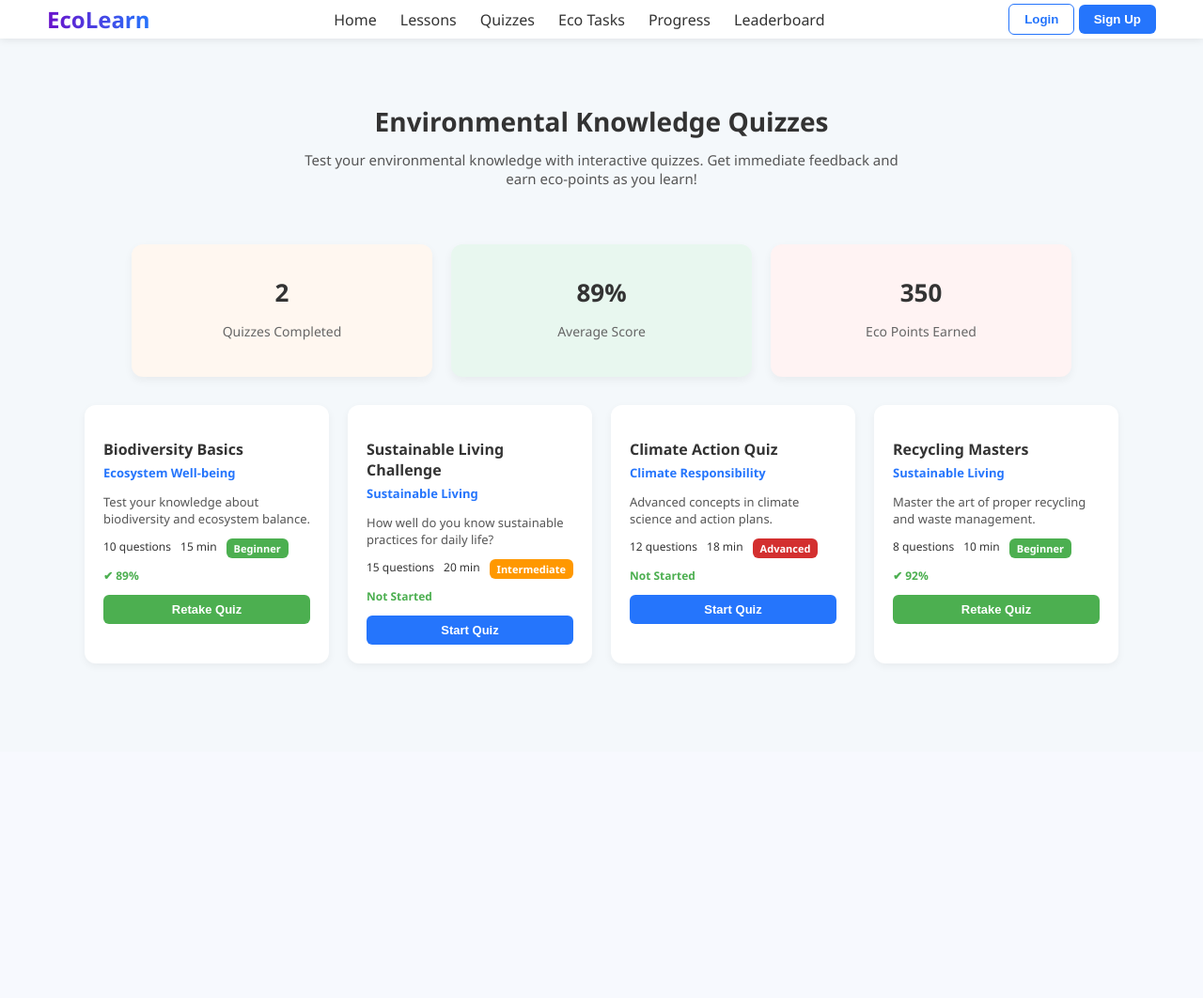
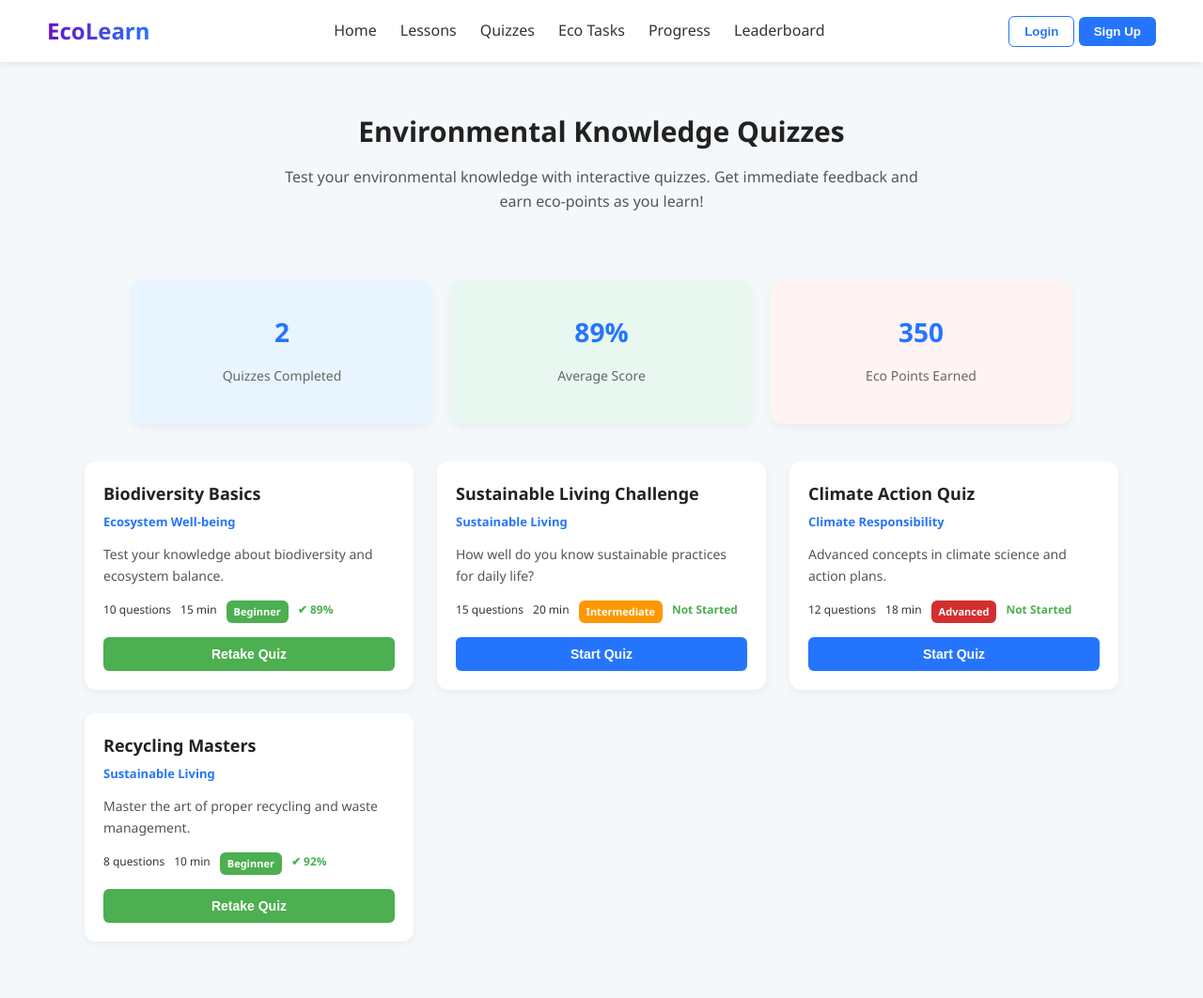
Before and after one commit to KESAV-07/ecotrack, a Flask app: page /quizzes in a window 1280 px wide. Shown: the whole page at 94% size. Before the commit the page ends 686 px from the top, so only its background shows below. Run offline with Flask 3, Linux system fonts and the light colour scheme.

Commit message:
Update quizzes.html

```diff
--- a/templates/quizzes.html
+++ b/templates/quizzes.html
@@ -1,30 +1,32 @@
 <!DOCTYPE html>
 <html lang="en">
-
 <head>
   <meta charset="UTF-8">
   <meta name="viewport" content="width=device-width, initial-scale=1.0">
   <title>EcoLearn - Quizzes</title>
   <style>
+    /* ===== Base Styles ===== */
     body {
       margin: 0;
       font-family: 'Segoe UI', Arial, sans-serif;
       background: #f4f8fb;
       color: #333;
+      line-height: 1.6;
     }
+    h1, h2, h3, h4 { margin: 0; }
 
+    /* ===== Navbar ===== */
     .navbar {
       display: flex;
       justify-content: space-between;
       align-items: center;
-      padding: 4px 50px;
+      padding: 14px 50px;
       background: #fff;
-      box-shadow: 0 2px 8px rgba(0, 0, 0, 0.08);
+      box-shadow: 0 2px 8px rgba(0,0,0,0.08);
       position: sticky;
       top: 0;
       z-index: 100;
     }
-
     .logo {
       font-weight: bold;
       font-size: 24px;
@@ -32,7 +34,6 @@
       -webkit-background-clip: text;
       -webkit-text-fill-color: transparent;
     }
-
     .navbar ul {
       display: flex;
       list-style: none;
@@ -40,74 +41,59 @@
       margin: 0;
       padding: 0;
     }
-
     .navbar ul li a {
       text-decoration: none;
       color: #333;
       font-weight: 500;
       transition: color .3s;
     }
-
-    .navbar ul li a:hover {
-      color: #2575fc;
-    }
-
+    .navbar ul li a:hover { color: #2575fc; }
     .btn {
       padding: 8px 16px;
       border-radius: 6px;
       font-weight: 600;
       cursor: pointer;
-      transition: 0.3s;
+      transition: 0.3s ease;
     }
-
     .btn-login {
       border: 1px solid #2575fc;
       background: #fff;
       color: #2575fc;
     }
-
-    .btn-login:hover {
-      background: #f2f6ff;
-    }
-
+    .btn-login:hover { background: #f2f6ff; }
     .btn-signup {
       background: #2575fc;
       color: #fff;
       border: none;
     }
+    .btn-signup:hover { background: #1257c0; }
 
-    .btn-signup:hover {
-      background: #1257c0;
-    }
-
-    /* Header */
+    /* ===== Header ===== */
     .header {
       text-align: center;
       padding: 50px 20px 30px;
     }
-
     .header h1 {
-      font-size: 28px;
+      font-size: 30px;
       margin-bottom: 12px;
+      color: #222;
     }
-
     .header p {
       color: #555;
-      font-size: 15px;
-      max-width: 650px;
+      font-size: 16px;
+      max-width: 700px;
       margin: auto;
     }
 
-    /* Stats Cards */
+    /* ===== Stats Section ===== */
     .stats {
       display: flex;
       gap: 20px;
       justify-content: center;
-      margin: 30px auto;
+      margin: 40px auto;
       max-width: 1000px;
       flex-wrap: wrap;
     }
-
     .stat-card {
       flex: 1;
       min-width: 250px;
@@ -115,83 +101,71 @@
       padding: 25px;
       text-align: center;
       border-radius: 12px;
-      box-shadow: 0 4px 10px rgba(0, 0, 0, 0.05);
+      box-shadow: 0 4px 10px rgba(0,0,0,0.05);
+      transition: transform .2s;
     }
-
+    .stat-card:hover {
+      transform: translateY(-3px);
+      box-shadow: 0 4px 14px rgba(0,0,0,0.1);
+    }
     .stat-card h2 {
-      font-size: 26px;
+      font-size: 28px;
       margin: 8px 0;
+      color: #2575fc;
     }
-
     .stat-card p {
       font-size: 14px;
       color: #666;
     }
+    .stat-completed { background: #e8f4ff; }
+    .stat-score { background: #e8f7ef; }
+    .stat-points { background: #fff3f3; }
 
-    .stat-completed {
-      background: #fff7f0;
-    }
-
-    .stat-score {
-      background: #e8f7ef;
-    }
-
-    .stat-points {
-      background: #fff3f3;
-    }
-
-    /* Quiz Section */
+    /* ===== Quiz Section ===== */
     .quiz-section {
       max-width: 1100px;
-      margin: 30px auto;
+      margin: 30px auto 60px;
       padding: 0 20px;
     }
-
     .quiz-grid {
       display: grid;
       grid-template-columns: repeat(auto-fit, minmax(260px, 1fr));
-      gap: 20px;
+      gap: 25px;
     }
-
     .quiz-card {
       background: #fff;
       border-radius: 12px;
       padding: 20px;
-      box-shadow: 0 3px 8px rgba(0, 0, 0, 0.05);
-      transition: transform .2s;
+      box-shadow: 0 3px 8px rgba(0,0,0,0.05);
+      transition: transform .2s, box-shadow .2s;
     }
-
     .quiz-card:hover {
       transform: translateY(-3px);
-      box-shadow: 0 4px 12px rgba(0, 0, 0, 0.08);
+      box-shadow: 0 4px 12px rgba(0,0,0,0.08);
     }
-
     .quiz-card h3 {
-      font-size: 16px;
+      font-size: 18px;
       margin-bottom: 5px;
+      color: #222;
     }
-
     .quiz-category {
       font-size: 13px;
       color: #2575fc;
       font-weight: 600;
       margin-bottom: 8px;
     }
-
     .quiz-desc {
-      font-size: 13px;
+      font-size: 14px;
       color: #555;
-      margin-bottom: 12px;
+      margin-bottom: 15px;
     }
-
     .quiz-info {
       font-size: 12px;
       display: flex;
       gap: 10px;
-      margin-bottom: 12px;
+      margin-bottom: 15px;
       flex-wrap: wrap;
     }
-
     .tag {
       padding: 3px 8px;
       border-radius: 6px;
@@ -199,69 +173,43 @@
       font-weight: bold;
       color: #fff;
     }
-
-    .beginner {
-      background: #4caf50;
-    }
-
-    .intermediate {
-      background: #ff9800;
-    }
-
-    .advanced {
-      background: #d32f2f;
-    }
-
+    .beginner { background: #4caf50; }
+    .intermediate { background: #ff9800; }
+    .advanced { background: #d32f2f; }
     .quiz-progress {
       font-size: 12px;
       color: #4caf50;
       font-weight: bold;
     }
-
     .btn-quiz {
       display: inline-block;
-      padding: 8px 14px;
+      padding: 10px 14px;
       border-radius: 6px;
       border: none;
       cursor: pointer;
-      font-size: 13px;
+      font-size: 14px;
       font-weight: 600;
       transition: 0.3s;
       width: 100%;
     }
-
-    .btn-start {
-      background: #2575fc;
-      color: #fff;
-    }
-
-    .btn-start:hover {
-      background: #1257c0;
-    }
-
-    .btn-retake {
-      background: #4caf50;
-      color: #fff;
-    }
-
-    .btn-retake:hover {
-      background: #3d8f42;
-    }
+    .btn-start { background: #2575fc; color: #fff; }
+    .btn-start:hover { background: #1257c0; }
+    .btn-retake { background: #4caf50; color: #fff; }
+    .btn-retake:hover { background: #3d8f42; }
   </style>
 </head>
-
 <body>
 
   <!-- Navbar -->
   <div class="navbar">
     <div class="logo">EcoLearn</div>
     <ul>
-      <li><a href="home">Home</a></li>
-      <li><a href="lessons">Lessons</a></li>
-      <li><a href="quizzes">Quizzes</a></li>
-      <li><a href="ecotasks">Eco Tasks</a></li>
-      <li><a href="progress">Progress</a></li>
-      <li><a href="leaderboards">Leaderboard</a></li>
+      <li><a href="#">Home</a></li>
+      <li><a href="#">Lessons</a></li>
+      <li><a href="#">Quizzes</a></li>
+      <li><a href="#">Eco Tasks</a></li>
+      <li><a href="#">Progress</a></li>
+      <li><a href="#">Leaderboard</a></li>
     </ul>
     <div>
       <button class="btn btn-login">Login</button>
@@ -272,8 +220,7 @@
   <!-- Header -->
   <div class="header">
     <h1>Environmental Knowledge Quizzes</h1>
-    <p>Test your environmental knowledge with interactive quizzes. Get immediate feedback and earn eco-points as you
-      learn!</p>
+    <p>Test your environmental knowledge with interactive quizzes. Get immediate feedback and earn eco-points as you learn!</p>
   </div>
 
   <!-- Stats -->
@@ -356,5 +303,4 @@
   </div>
 
 </body>
-
 </html>
```
